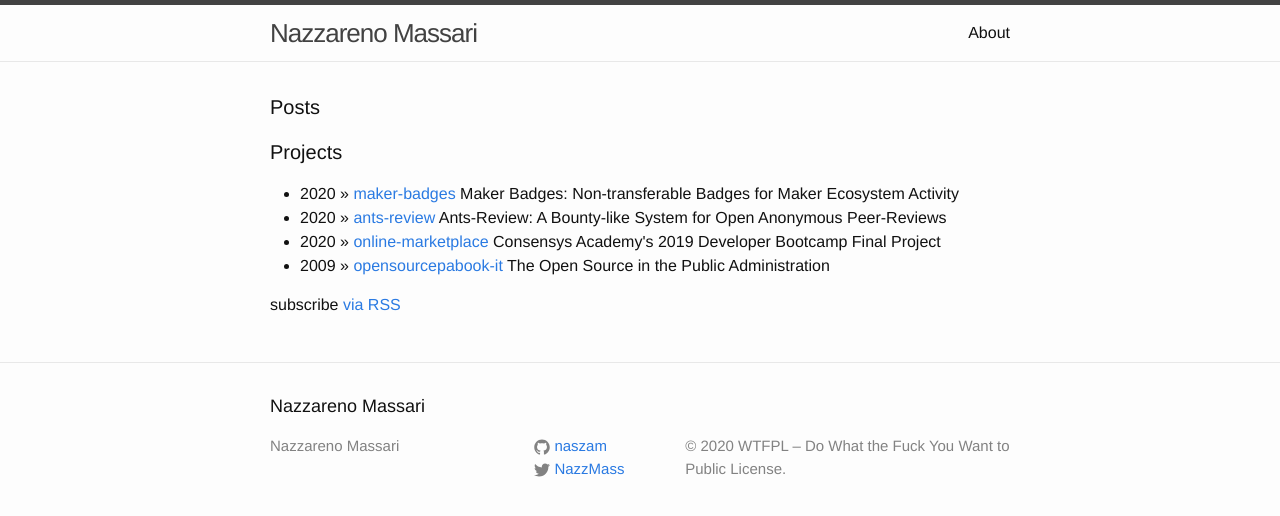
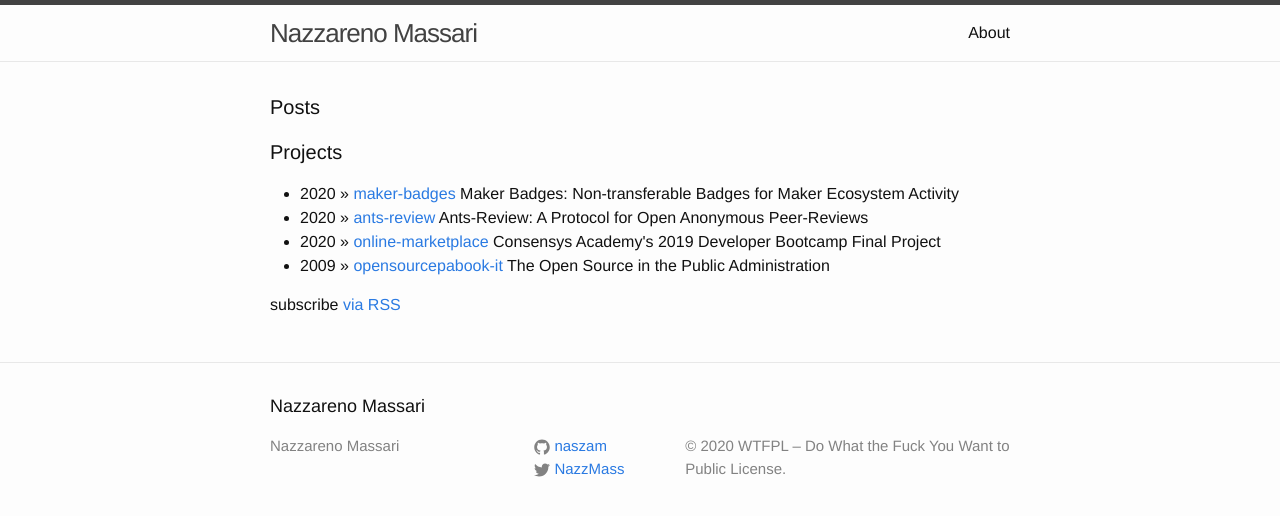
Before and after one commit to naszam/naszam-blog, a Jekyll site: the page built from index.html, in a window 1280 px wide. Shown: the top 516 px of the page. Built offline with Jekyll 4.4.1, drawn with Linux system fonts in a browser that asks for light colours.

Commit message:
Update index.html

```diff
--- a/index.html
+++ b/index.html
@@ -22,7 +22,7 @@
 
     <ul class="posts">
       <li><span>2020</span> &raquo; <a href="https://github.com/naszam/maker-badges">maker-badges</a> Maker Badges: Non-transferable Badges for Maker Ecosystem Activity</li>
-      <li><span>2020</span> &raquo; <a href="https://github.com/naszam/ants-review">ants-review</a> Ants-Review: A Bounty-like System for Open Anonymous Peer-Reviews</li>
+      <li><span>2020</span> &raquo; <a href="https://github.com/naszam/ants-review">ants-review</a> Ants-Review: A Protocol for Open Anonymous Peer-Reviews</li>
       <li><span>2020</span> &raquo; <a href="https://github.com/naszam/online-marketplace">online-marketplace</a> Consensys Academy's 2019 Developer Bootcamp Final Project</li>
       <li><span>2009</span> &raquo; <a href="https://theopensourcepa.altervista.org/doku.php?id=open_source">opensourcepabook-it</a> The Open Source in the Public Administration</li>
     </ul>
```
